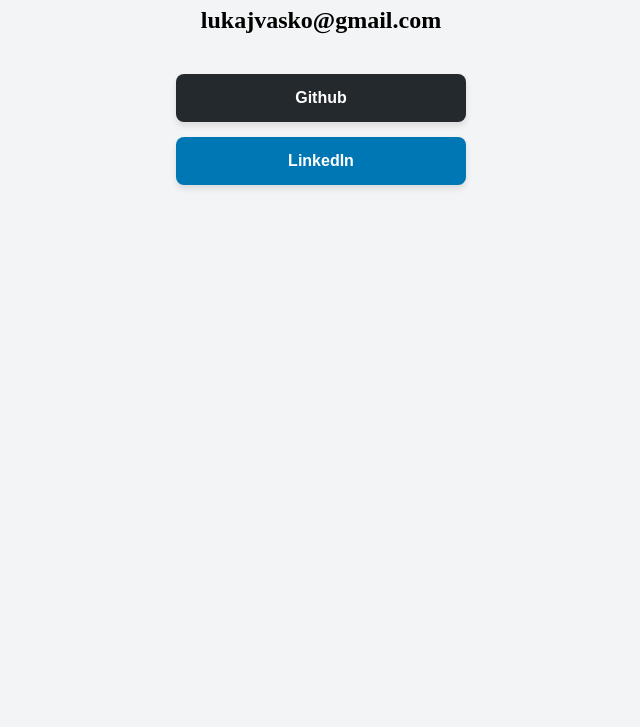
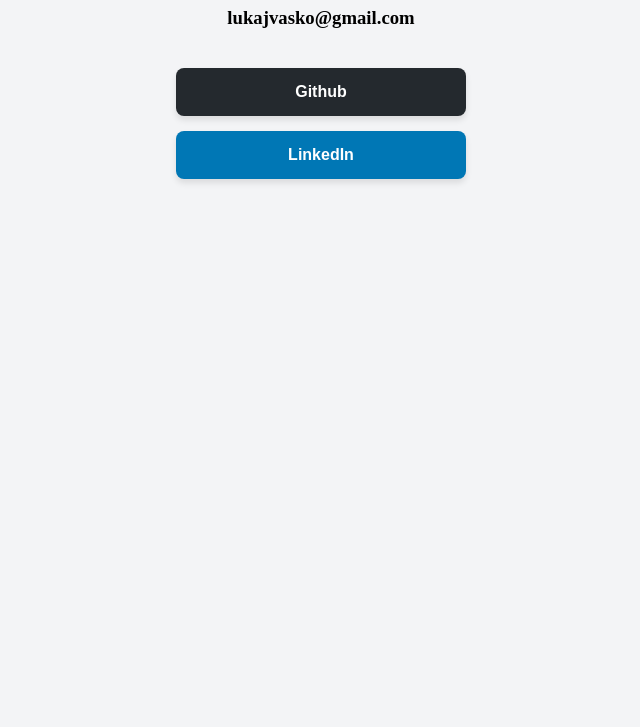
Before and after one commit to lukajv/my-website, a plain HTML site: page index.html in a window 1280 px wide. Shown: the part 73-800 px from the top of the page, without its empty margins (319-959 px from the left). Drawn offline with Linux system fonts and the light colour scheme.

Commit message:
change sizing

```diff
--- a/index.html
+++ b/index.html
@@ -9,7 +9,7 @@
     </head>
     <body>
         <h1>Luka Vasko</h1>
-        <h2>lukajvasko@gmail.com</h2>
+        <h3>lukajvasko@gmail.com</h3>
         <div class="social-container">
             <a href="https://github.com/lukajv/" class="social-box github">Github</a>
             <a href="https://www.linkedin.com/in/lukajvasko/" class="social-box linkedin">LinkedIn</a>
--- a/style.css
+++ b/style.css
@@ -7,7 +7,7 @@
     font-family: Yu Gothic, serif;
 }
 
-h2 {
+h3 {
     text-align: center;
     font-family: Yu Gothic, serif;
 }
```
